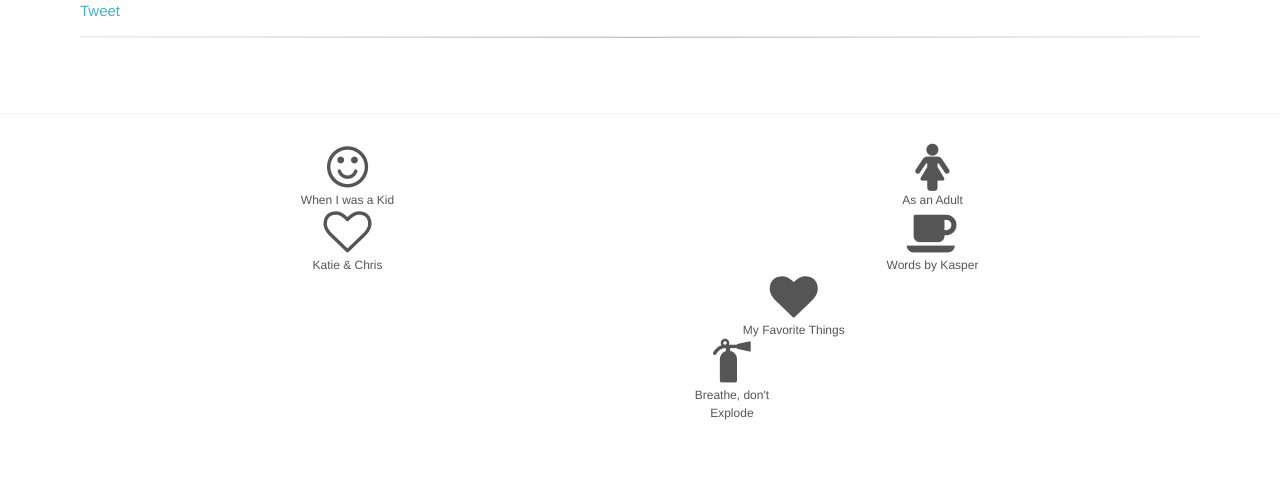
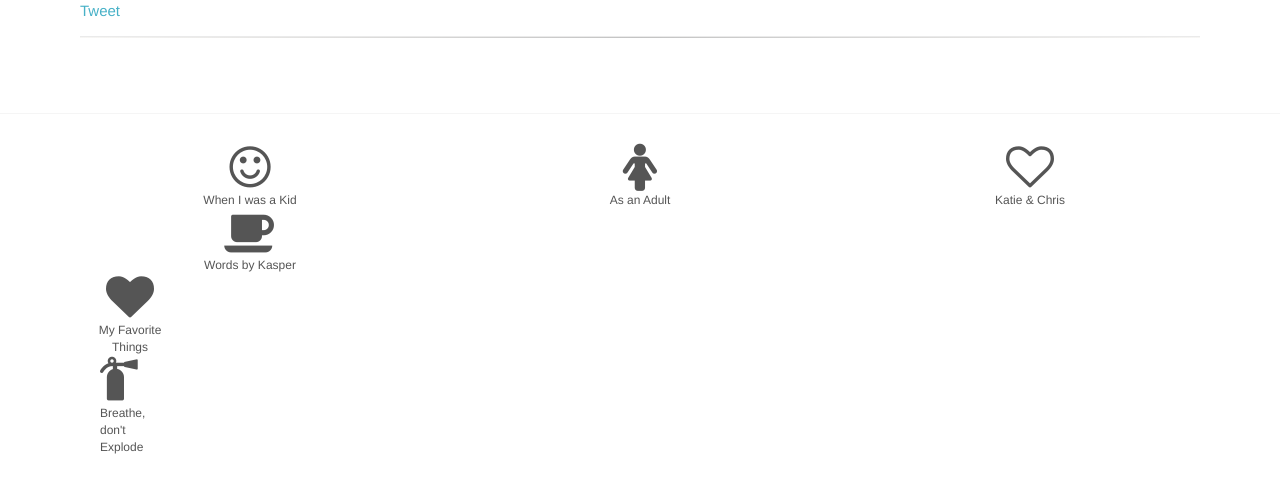
Before and after one commit to roachhd/roachhd.github.io, a Jekyll site: the page built from about/index.html, in a window 1280 px wide and 1263 px high. Shown: the part 777-1263 px from the top of the window. Built offline with Jekyll 4.4.1, drawn with Linux system fonts in a browser that asks for light colours; nearby versions of some CDN libraries; comment, search, counter and statistics services are not loaded.

Commit message:
Update innerfooter.html

```diff
--- a/_includes/innerfooter.html
+++ b/_includes/innerfooter.html
@@ -3,26 +3,26 @@
     <div class="container">
 
       <div class="row">
-        <div class="col-xs-4 col-sm-6">
+        <div class="col-xs-6 col-sm-4">
           <a href="/about/me/as-a-kid/">
             <i class="fa fa-smile-o fa-4x"></i>
             <div>When I was a Kid</div>
           </a>
         </div>
-        <div class="col-xs-4 col-sm-6">
+        <div class="col-xs-6 col-sm-4">
           <a href="/about/me/as-an-adult/">
             <i class="fa fa-female fa-4x"></i>
             <div>As an Adult</div>
           </a>
         </div>
-        <div class="col-xs-4 col-md-6">
+        <div class="col-xs-6 col-md-4">
           <a href="/about/katie-chris/">
             <i class="fa fa-heart-o fa-4x"></i>
             <div>Katie &amp; Chris</div>
           </a>
         </div>
 
-        <div class="col-xs-4 col-md-6">
+        <div class="col-xs-6 col-md-4">
           <a href="http://katieball.me/kasper/" target="_blank">
             <i class="fa fa-coffee fa-4x"></i>
             <div>
@@ -30,13 +30,13 @@
             </div>
           </a>
 
-        <div class="col-xs-4 col-md-6">
+        <div class="col-xs-6 col-md-4">
           <a href="/loves/">
             <i class="fa fa-heart fa-4x"></i>
             <div>My Favorite Things</div>
           </a>
 
-          <div class="col-xs-4 col-md-6">
+          <div class="col-xs-6 col-md-4">
           <a href="/breathe/">
             <i class="fa fa-fire-extinguisher  fa-4x"></i>
             <div>Breathe, don't Explode</div>
```
